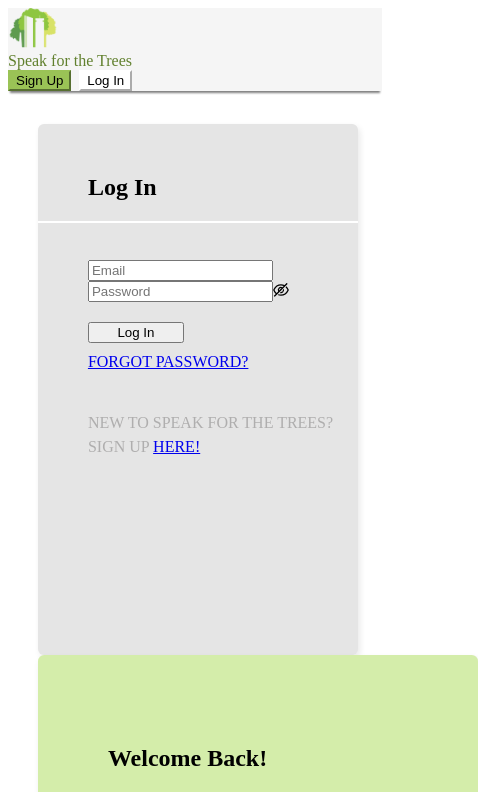
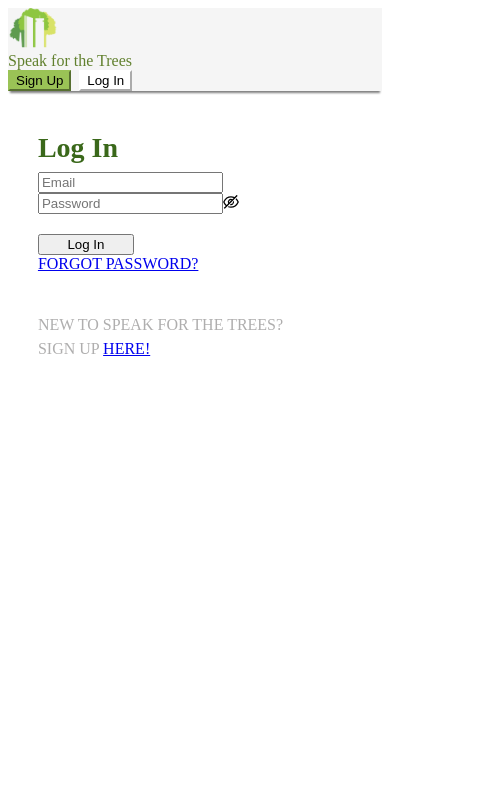
Before and after one commit to Code-4-Community/speak-for-the-trees-frontend, a React (Create React App) app: page /login in a window 390 px wide. Shown: the top 792 px of the page, 478 px wide, since content can reach past the window. Built offline with nearby package versions, Linux system fonts and the light colour scheme.

Commit message:
Optimize login page for mobile

```diff
--- /dev/null
+++ b/src/components/login-form/LoginForm.tsx
@@ -0,0 +1,111 @@
+import React from 'react';
+import { Button, Col, Form, Input, Row } from 'antd';
+import styled from 'styled-components';
+import useWindowDimensions, {
+  WindowTypes,
+} from '../../components/window-dimensions';
+
+const formHalfItemSpan = 8;
+const offsetSpan = 1;
+
+const formLayout = {
+  wrapperCol: { span: 17 },
+};
+
+interface LoginFormProps {
+  readonly onFinish: any;
+}
+
+const LoginButton = styled(Button)`
+  width: 96px;
+  margin-top: 20px;
+`;
+
+const LoginForm: React.FC<LoginFormProps> = ({ onFinish }) => {
+  const { windowType } = useWindowDimensions();
+
+  if (windowType === WindowTypes.Mobile) {
+    return (
+      <>
+        <Form
+          {...formLayout}
+          name="basic"
+          initialValues={{ remember: true }}
+          onFinish={onFinish}
+        >
+          <Form.Item
+            name="email"
+            rules={[
+              {
+                required: true,
+                message: 'Please input your email!',
+              },
+            ]}
+          >
+            <Input placeholder="Email" />
+          </Form.Item>
+          <Form.Item
+            name="password"
+            rules={[
+              {
+                required: true,
+                message: 'Please input your password!',
+              },
+            ]}
+          >
+            <Input.Password placeholder="Password" />
+          </Form.Item>
+
+          <Form.Item>
+            <LoginButton type="primary" htmlType="submit" size="large">
+              Log In
+            </LoginButton>
+          </Form.Item>
+        </Form>
+      </>
+    );
+  }
+  return (
+    <>
+      <Form name="basic" initialValues={{ remember: true }} onFinish={onFinish}>
+        <Row>
+          <Col span={formHalfItemSpan}>
+            <Form.Item
+              name="email"
+              rules={[
+                {
+                  required: true,
+                  message: 'Please input your email!',
+                },
+              ]}
+            >
+              <Input placeholder="Email" />
+            </Form.Item>
+          </Col>
+          <Col span={offsetSpan}></Col>
+          <Col span={formHalfItemSpan}>
+            <Form.Item
+              name="password"
+              rules={[
+                {
+                  required: true,
+                  message: 'Please input your password!',
+                },
+              ]}
+            >
+              <Input.Password placeholder="Password" />
+            </Form.Item>
+          </Col>
+        </Row>
+
+        <Form.Item style={{ marginBottom: '10px' }}>
+          <LoginButton type="primary" htmlType="submit" size={'large'}>
+            Log In
+          </LoginButton>
+        </Form.Item>
+      </Form>
+    </>
+  );
+};
+
+export default LoginForm;
--- a/src/containers/login/Login.tsx
+++ b/src/containers/login/Login.tsx
@@ -1,5 +1,5 @@
 import React from 'react';
-import { Button, Col, Form, Input, Row, Typography } from 'antd';
+import { Col, Row, Typography } from 'antd';
 import { ParagraphProps } from 'antd/lib/typography/Paragraph';
 import { Link } from 'react-router-dom';
 import { Helmet } from 'react-helmet';
@@ -10,11 +10,13 @@ import { C4CState } from '../../store';
 import { UserAuthenticationReducerState } from '../../auth/ducks/types';
 import { BLACK, LIGHT_GREY, TEXT_GREY, WHITE } from '../../colors';
 import styled from 'styled-components';
+import MobilePageHeader from '../../components/mobile-pageheader/MobilePageHeader';
+import LoginForm from '../../components/login-form/LoginForm';
+import useWindowDimensions, {
+  WindowTypes,
+} from '../../components/window-dimensions';
 
 const { Paragraph, Title } = Typography;
-
-const formHalfItemSpan = 8;
-const offsetSpan = 1;
 
 const LoginContainer = styled.div`
   padding: 8%;
@@ -35,20 +37,17 @@ const Line = styled.div`
   background: ${WHITE};
 `;
 
-const LoginButton = styled(Button)`
-  width: 96px;
-  margin-top: 20px;
-`;
-
 const Footer: typeof Paragraph = styled(Paragraph)<ParagraphProps>`
   color: ${TEXT_GREY};
   line-height: 1.5;
   margin-top: 40px;
+  margin-bottom: 10px;
 `;
 
 type LoginProps = UserAuthenticationReducerState;
 
 const Login: React.FC<LoginProps> = ({ tokens }) => {
+  const { windowType, width } = useWindowDimensions();
   const dispatch = useDispatch();
   const onFinish = (values: any) => {
     dispatch(login({ email: values.email, password: values.password }));
@@ -56,6 +55,35 @@ const Login: React.FC<LoginProps> = ({ tokens }) => {
 
   const greetingHeader = 'Welcome Back!';
 
+  const ForgotPasswordFooter = (
+    <div>
+      <Paragraph>
+        <Link to="/">FORGOT PASSWORD?</Link>
+      </Paragraph>
+
+      <Footer>
+        NEW TO SPEAK FOR THE TREES?
+        <br />
+        SIGN UP <Link to="/signup">HERE!</Link>
+      </Footer>
+    </div>
+  );
+
+  if (windowType === WindowTypes.Mobile) {
+    return (
+      <>
+        <Helmet>
+          <title>Login</title>
+          <meta name="description" content="Description goes here." />
+        </Helmet>
+        <LoginContainer>
+          <MobilePageHeader pageTitle="Log In" />
+          <LoginForm onFinish={onFinish} />
+          {ForgotPasswordFooter}
+        </LoginContainer>
+      </>
+    );
+  }
   return (
     <>
       <Helmet>
@@ -69,67 +97,19 @@ const Login: React.FC<LoginProps> = ({ tokens }) => {
               Log In
             </Title>
             <Line />
-            <Form
-              name="basic"
-              initialValues={{ remember: true }}
-              onFinish={onFinish}
-            >
-              <Row>
-                <Col span={formHalfItemSpan}>
-                  <Form.Item
-                    name="email"
-                    rules={[
-                      {
-                        required: true,
-                        message: 'Please input your email!',
-                      },
-                    ]}
-                  >
-                    <Input placeholder="Email" />
-                  </Form.Item>
-                </Col>
-                <Col span={offsetSpan}></Col>
-                <Col span={formHalfItemSpan}>
-                  <Form.Item
-                    name="password"
-                    rules={[
-                      {
-                        required: true,
-                        message: 'Please input your password!',
-                      },
-                    ]}
-                  >
-                    <Input.Password placeholder="Password" />
-                  </Form.Item>
-                </Col>
-              </Row>
+            <LoginForm onFinish={onFinish} />
+            {ForgotPasswordFooter}
+          </InputContainer>
 
-              <Form.Item style={{ marginBottom: '10px' }}>
-                <LoginButton type="primary" htmlType="submit" size={'large'}>
-                  Log In
-                </LoginButton>
-              </Form.Item>
-            </Form>
-
-            <Paragraph>
-              <Link to="/">FORGOT PASSWORD?</Link>
-            </Paragraph>
-
-            <Footer>
-              NEW TO SPEAK FOR THE TREES?
-              <br />
-              SIGN UP <Link to="/signup">HERE!</Link>
-            </Footer>
-          </InputContainer>
-          <Col span={2}></Col>
+          <Col span={`${width < 715 ? 1 : 2}`}></Col>
 
           <Col span={12}>
             <GreetingContainer
               header={greetingHeader}
               body="Dreamcatcher kogi taiyaki keytar. Swag typewriter craft beer
-        cronut pok pok gentrify flannel salvia deep v pork belly
-        pitchfork. Swag fashion axe fam. Occupy biodiesel jean shorts
-        affogato PBR&B freegan bushwick vegan four loko pickled."
+              cronut pok pok gentrify flannel salvia deep v pork belly
+              pitchfork. Swag fashion axe fam. Occupy biodiesel jean shorts
+              affogato PBR&B freegan bushwick vegan four loko pickled."
             />
           </Col>
         </Row>
```
